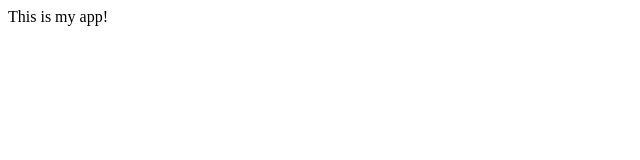
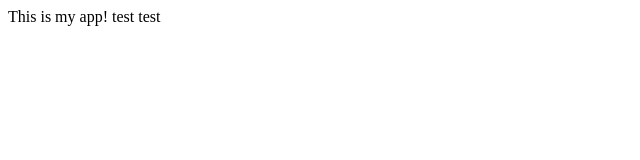
Before and after one commit to cupofsoup96/test-git, a plain HTML site: page index.html in a window 1280 px wide. Shown: the full height of the page, 0-640 px from the left. Drawn offline with Linux system fonts and the light colour scheme.

Commit message:
another test

```diff
--- a/index.html
+++ b/index.html
@@ -3,6 +3,6 @@
         <title>This is a test</title>
     </head>
     <body>
-        <p>This is my app! </p>
+        <p>This is my app! test test</p>
     </body>
 </html>
```
